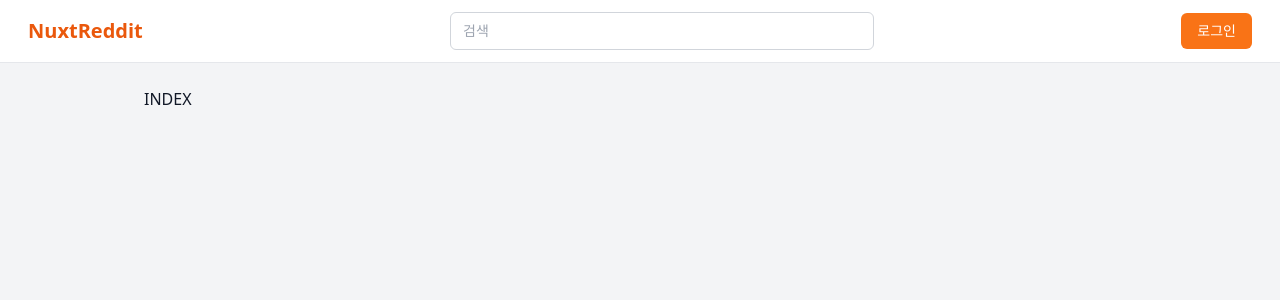
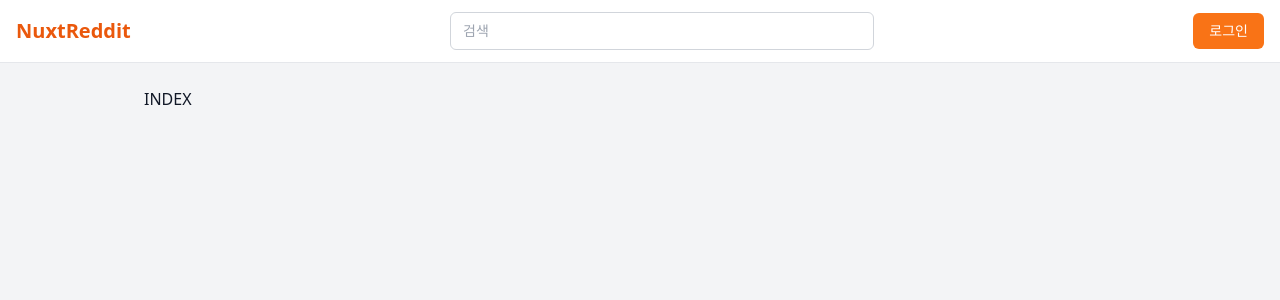
Before and after one commit to hyperbora/nuxt-community, a Nuxt app: page / in a window 1280 px wide. Shown: the top 300 px of the page. Built offline with nearby package versions, Linux system fonts and the light colour scheme.

Commit message:
fix: 헤더 패딩 수정, 로그인 버튼 줄바꿈 방지 추가

```diff
--- a/app/layouts/default.vue
+++ b/app/layouts/default.vue
@@ -3,8 +3,7 @@
     <!-- 상단 네비게이션 -->
     <nav class="bg-white border-b border-gray-200 sticky top-0 z-50">
       <div class="px-4 py-3 flex items-center justify-between">
-        <!-- Left: Logo (패딩 추가) -->
-        <div class="flex items-center px-3">
+        <div class="flex items-center">
           <NuxtLink to="/" class="text-xl font-bold text-orange-600">
             NuxtReddit
           </NuxtLink>
@@ -19,10 +18,9 @@
           />
         </div>
 
-        <!-- Right: Login (패딩 추가) -->
-        <div class="flex justify-end px-3">
+        <div class="flex justify-end">
           <button
-            class="px-4 py-2 rounded-md bg-orange-500 text-white hover:bg-orange-600 text-sm"
+            class="px-4 py-2 rounded-md bg-orange-500 text-white hover:bg-orange-600 text-sm whitespace-nowrap"
           >
             로그인
           </button>
```
